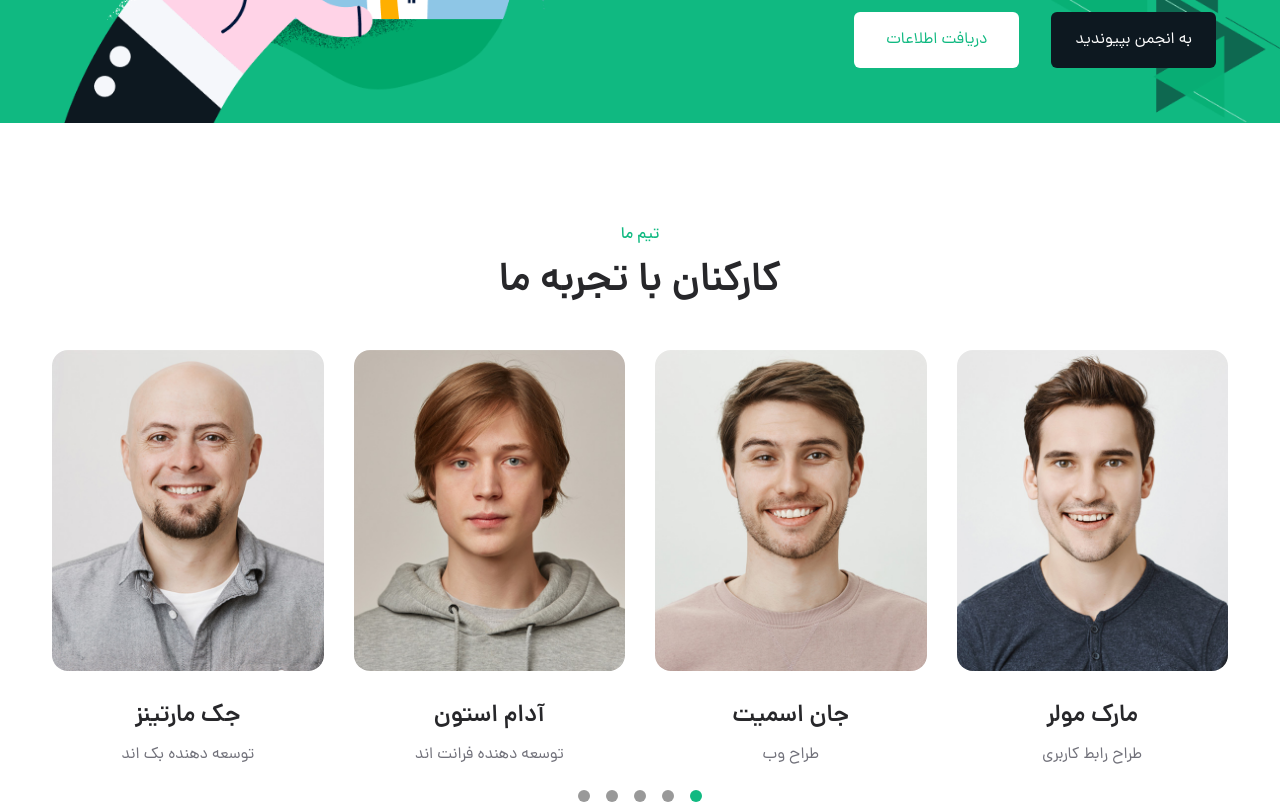
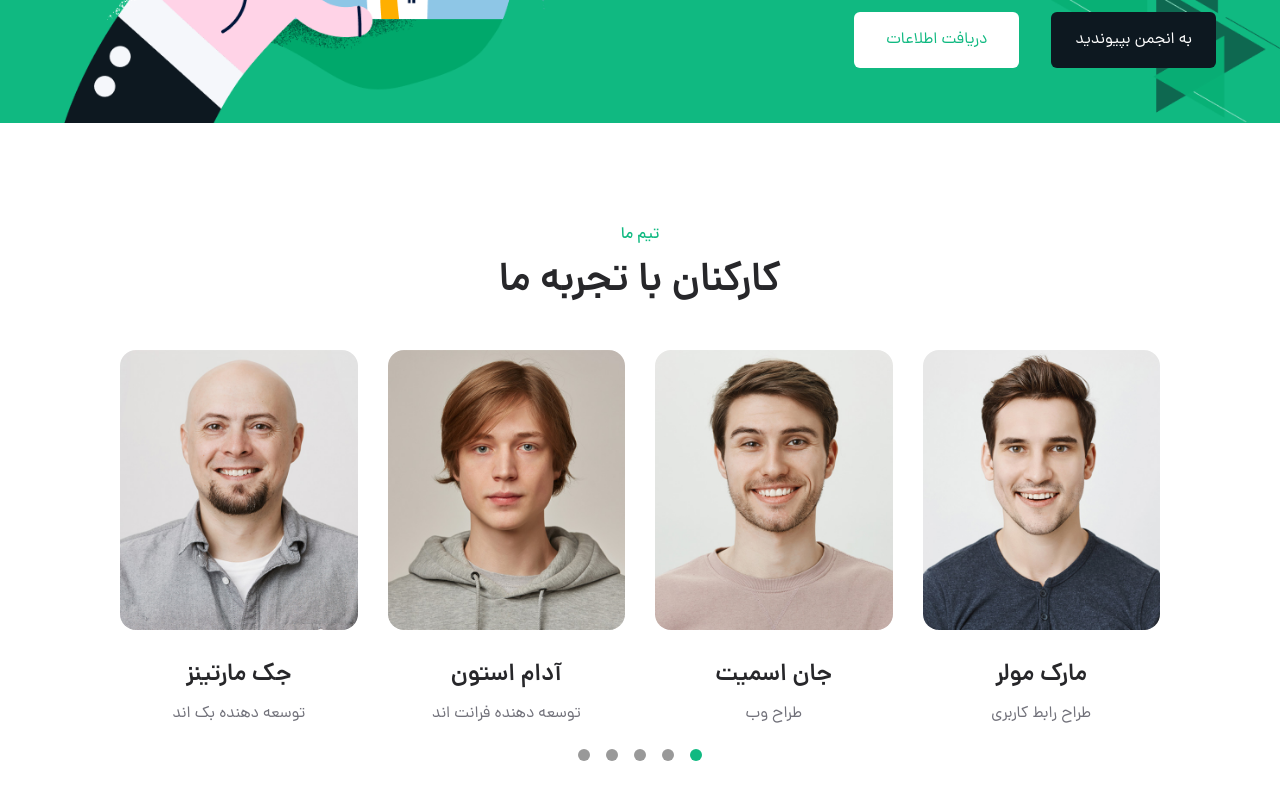
Before and after one commit to Ali-HkH/Pento-landing-static-react-tailwind, a React (Create React App) app: page / in a window 1280 px wide. Shown: the part 2660-3464 px from the top of the page. Built offline with nearby package versions, Linux system fonts and the light colour scheme.

Commit message:
a little changes to Team and FAQ section

```diff
--- a/src/Components/FAQItem/FAQItem.jsx
+++ b/src/Components/FAQItem/FAQItem.jsx
@@ -45,9 +45,9 @@ function FAQItem({ title, number, openedFAQ, setOpenedFAQ }) {
          <div
             className={`${
                number === openedFAQ && isFAQExpand
-                  ? "max-h-[460px] opacity-100"
+                  ? "max-h-[460px] opacity-100 p-5 pl-4"
                   : "max-h-0 opacity-0 p-0"
-            } bg-transparent p-5 pl-4 overflow-hidden transition-all duration-300`}
+            } bg-transparent overflow-hidden transition-all duration-300`}
          >
             لورم ایپسوم به سادگی ساختار چاپ و متن را در بر می گیرد. لورم ایپسوم
             به مدت 40 سال استاندارد صنعت بوده است. لورم ایپسوم به سادگی ساختار
--- a/src/Components/Team/Team.jsx
+++ b/src/Components/Team/Team.jsx
@@ -8,7 +8,10 @@ import "swiper/css/pagination";
 
 function Team() {
    return (
-      <div id="team" className="container py-[50px] md:py-[70px] lg:py-[100px]">
+      <div
+         id="team"
+         className="container py-[50px] md:py-[70px] md:px-[40px] lg:py-[100px] lg:px-[80px]"
+      >
          <SectionHeading
             title="کارکنان با تجربه ما"
             subTitle="تیم ما"
--- a/src/Components/TeamBox/TeamBox.jsx
+++ b/src/Components/TeamBox/TeamBox.jsx
@@ -5,7 +5,7 @@ function TeamBox({ name, job, img }) {
       <div className="group text-center">
          <div className="relative rounded-2xl overflow-hidden mb-[30px] child:transition-all child:duration-300">
             <img className="group-hover:scale-110" src={img} alt="team" />
-            <div className="opacity-0 invisible absolute bottom-0 right-0 group-hover:opacity-100 group-hover:visible group-hover:bottom-10 flex gap-x-1.5 bg-emerald-500 p-5 rounded-e-xl child:size-7 child:p-2 child:rounded-full child:bg-white child:text-emerald-500 child:cursor-pointer">
+            <div className="opacity-0 invisible absolute bottom-0 right-0 group-hover:opacity-100 group-hover:visible group-hover:bottom-10 flex gap-x-1.5 bg-emerald-500 p-[22px] rounded-e-xl child:size-8 child:p-2 child:rounded-full child:bg-white child:text-emerald-500 child:cursor-pointer">
                <svg className="hover:bg-black hover:text-white hover:-translate-y-[1px] transition-all duration-300">
                   <use href="#facebook"></use>
                </svg>
```
